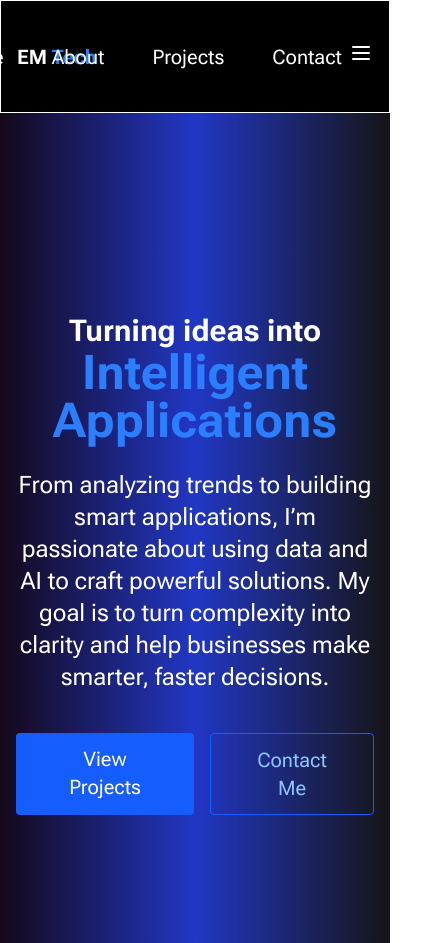
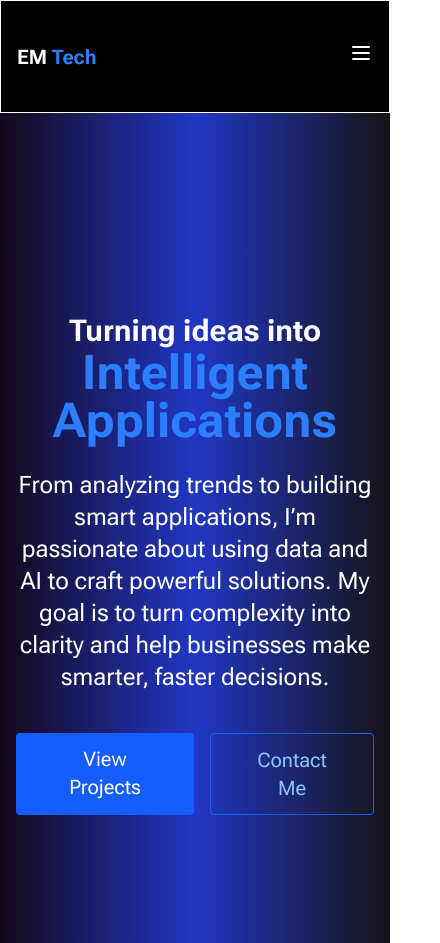
Before and after one commit to Eliasfmt/EliasTechStudio, a Next.js app: page / in a window 390 px wide. Shown: the whole page, 440 px wide, since content can reach past the window. Built offline with nearby package versions, Linux system fonts and the light colour scheme.

Commit message:
fixed mobile view

```diff
--- a/src/components/Navbar.tsx
+++ b/src/components/Navbar.tsx
@@ -17,7 +17,7 @@ export default function Navbar() {
       </div>
 
       {/* Desktop Navigation Links */}
-      <ul className="font-sans text-white text-xl flex absolute left-1/2 transform -translate-x-1/2 gap-12">
+      <ul className="hidden md:flex font-sans text-white text-xl absolute left-1/2 transform -translate-x-1/2 gap-12">
         <li><Link href="/" className="hover:text-blue-400">Home</Link></li>
         <li><Link href="/about" className="hover:text-blue-400">About</Link></li>
         <li><Link href="/projects" className="hover:text-blue-400">Projects</Link></li>
```
